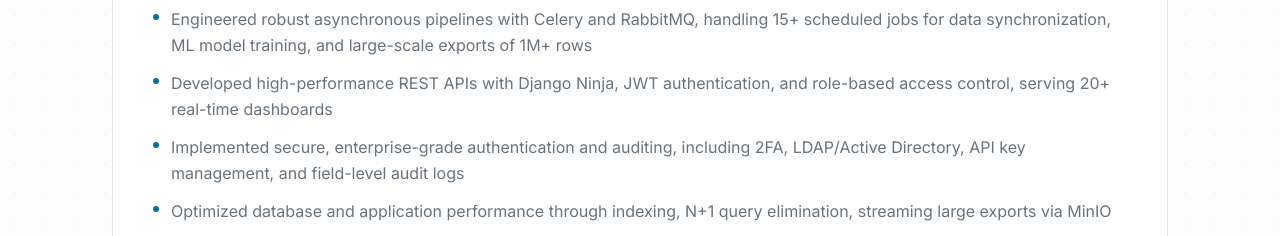
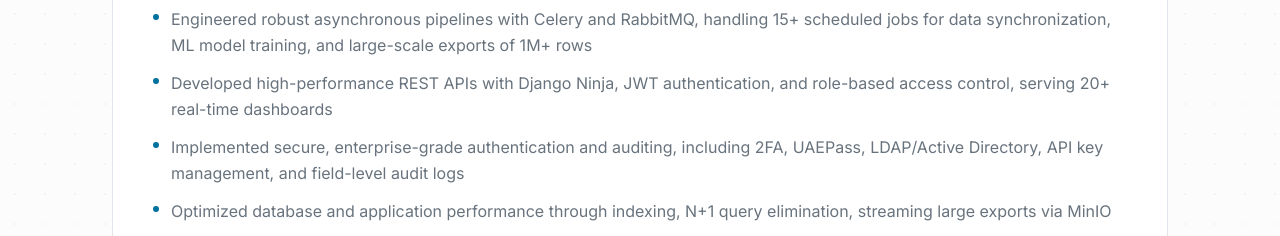
Before and after one commit to selaw1/Portfolio, a React (Vite) app in the folder app/: page / in a window 1280 px wide. Shown: the part 3920-4156 px from the top of the page. Built offline with nearby package versions, Linux system fonts and the light colour scheme.

Commit message:
fix: experience description

```diff
--- a/app/src/sections/Experience.tsx
+++ b/app/src/sections/Experience.tsx
@@ -15,7 +15,7 @@
       'Architected dual-database infrastructure using PostgreSQL and TimescaleDB hypertables with continuous aggregates and compression, improving time-series query performance for millions of records',
       'Engineered robust asynchronous pipelines with Celery and RabbitMQ, handling 15+ scheduled jobs for data synchronization, ML model training, and large-scale exports of 1M+ rows',
       'Developed high-performance REST APIs with Django Ninja, JWT authentication, and role-based access control, serving 20+ real-time dashboards',
-      'Implemented secure, enterprise-grade authentication and auditing, including 2FA, LDAP/Active Directory, API key management, and field-level audit logs',
+      'Implemented secure, enterprise-grade authentication and auditing, including 2FA, UAEPass, LDAP/Active Directory, API key management, and field-level audit logs',
       'Optimized database and application performance through indexing, N+1 query elimination, streaming large exports via MinIO',
       'Developed 20+ dynamic, real-time dashboards using React, Zustand, React Query, and Hey API for automatic schema generation',
     ],
```
